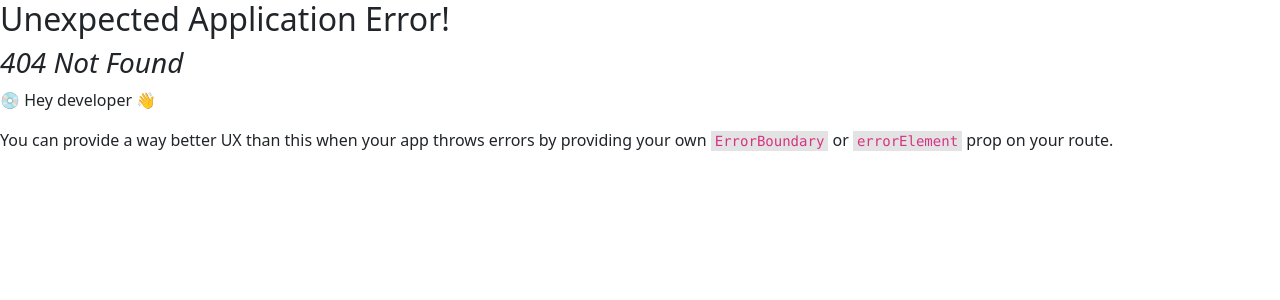
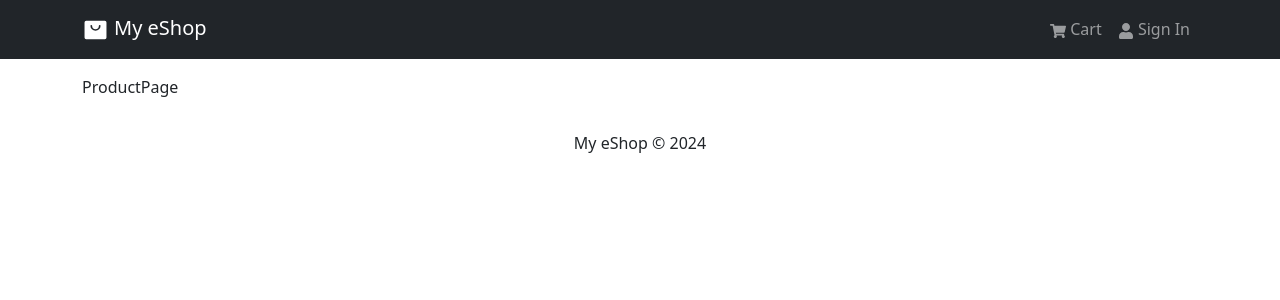
Before and after one commit to dreniff3/Bizaar-eShop, a React (Vite) app in the folder frontend/: page /product/1 in a window 1280 px wide. Before the commit this address had no page. Shown: the top 300 px of the page. Built offline with nearby package versions, Linux system fonts and the light colour scheme.

Commit message:
Add route to ProductPage

```diff
--- a/frontend/src/main.jsx
+++ b/frontend/src/main.jsx
@@ -10,11 +10,13 @@ import App from './App.jsx'
 import './index.css'
 import 'bootstrap/dist/css/bootstrap.min.css';
 import HomePage from './pages/HomePage.jsx';
+import ProductPage from './pages/ProductPage.jsx';
 
 const router = createBrowserRouter(
   createRoutesFromElements(
     <Route path="/" element={<App />}>
       <Route index={true} path="/" element={<HomePage />} />
+      <Route path="/product/:id" element={<ProductPage />} />
     </Route>
   )
 );
```
